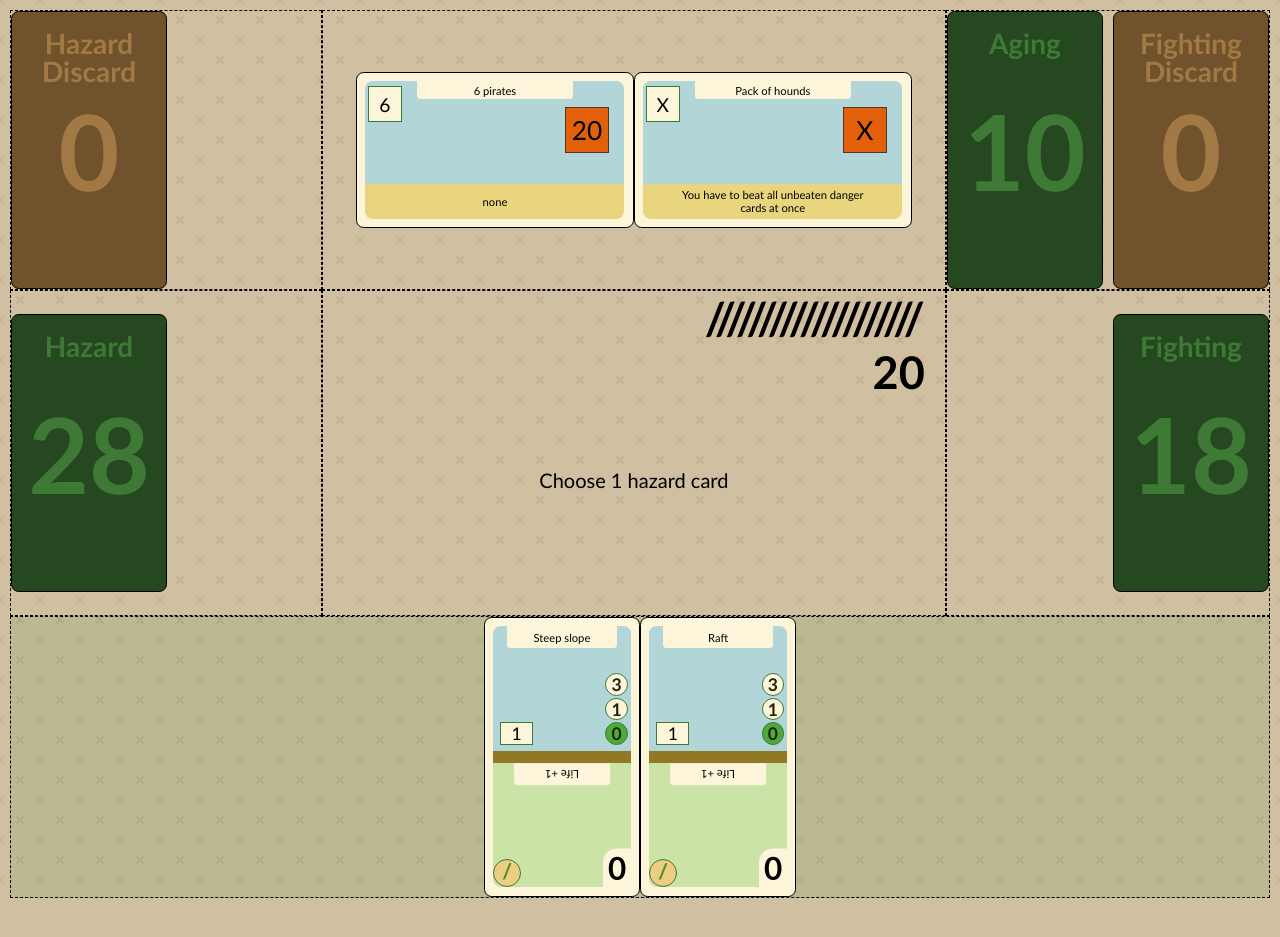
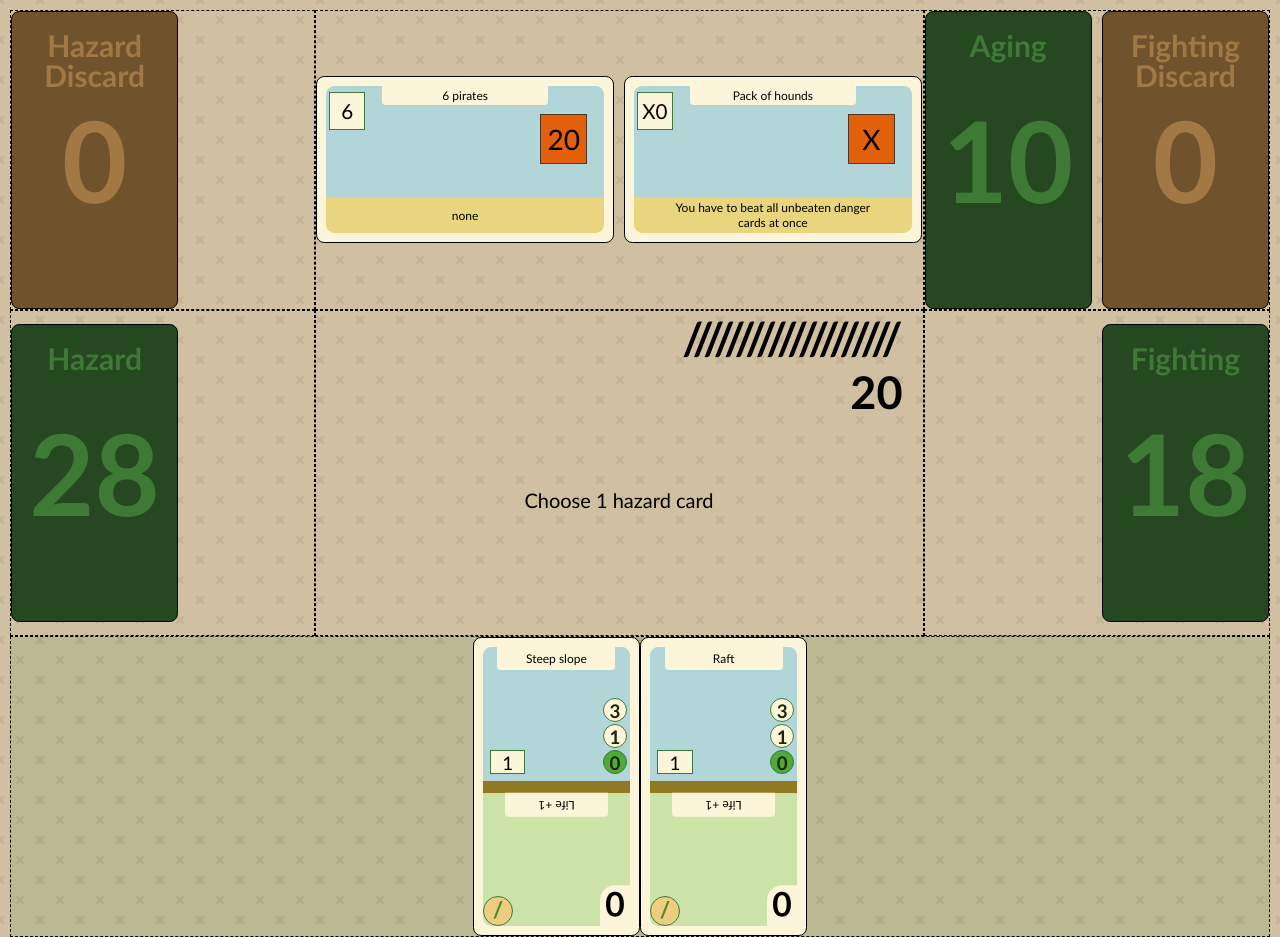
Before and after one commit to uquele/friday-card-game, a plain HTML site: page friday.html in a window 1280 px wide. Both pictures are taken after a click on the button "Start game". Before the commit the page ends 898 px from the top, so only its background shows below. Drawn offline with Linux system fonts and the light colour scheme.

Commit message:
bug fixes

```diff
--- a/css/field.css
+++ b/css/field.css
@@ -36,6 +36,7 @@ html {
   grid-area: pirates;
   display: flex;
   justify-content: center;
+  gap: 10px;
 }
 
 #grid-deck-hazard {
--- a/css/friday-card-v2.css
+++ b/css/friday-card-v2.css
@@ -7,7 +7,7 @@ img {
 }
 
 :root {
-  --card-scale: 0.7;
+  --card-scale: 0.75;
   --card-width: calc(223px * var(--card-scale));
   --card-height: calc(var(--card-width) * 1.78);
   --card-height-half: calc(var(--card-height) / 2);
--- a/game.js
+++ b/game.js
@@ -174,7 +174,7 @@ const UI = {
     $('#end-fight').innerText = `End fight (${fight.powerDifference})`
     fight.powerDifference >= 0
       ? $('#end-fight').classList.add('fight-won')
-      : $('#end-fight').classList.remove('fight-won')
+      : $('#end-fight').classList.add('fight-won')
   },
 
   updateNextFightButtonText() {
@@ -184,7 +184,7 @@ const UI = {
   updateLives() {
     const slashes = game.lives >= 0 ? '/'.repeat(game.lives) : ''
     $('#lives').innerText = `${slashes}\n${game.lives}`;
-    if (game.lives <= 0) $('#game-over').innerText = 'ROBINSON DIED - NO HEALTH LEFT'
+    if (game.lives < 0) $('#game-over').innerText = 'ROBINSON DIED DUE TO LOW HEALTH'
   },
 
   // events
@@ -348,6 +348,7 @@ function chooseAHazard() {
     }
     if (deckPirates.length === 0) {
       $('#game-over').innerText = 'ROBINSON SURVIVED! WELL DONE'
+      $('#help').innerText = ''
       UI.drawDecks()
       UI.removeAllEvents()
       return
@@ -388,7 +389,7 @@ function chooseAHazard() {
 function chooseAPirate() {
   deckCenter.addCards(deckPirates.removeAllCards())
 
-  $('#help').innerText = `Choose which pirate you would like to fight first`
+  $('#help').innerText = `Choose which pirate ship you would like to fight first`
   UI.drawDecks()
   UI.removeAllEvents()
   deckCenter.cards.forEach(card => UI.addCardEvent(card, pirateChosenClick))
--- a/js/html-components/deckHTML.js
+++ b/js/html-components/deckHTML.js
@@ -42,13 +42,13 @@ function cardHazardHTML({ card, phaseInFight, ignoredMaxPowerCards, isStop }) {
 </div>`
 }
 
-function cardPirateHTML({ card }) {
+function cardPirateHTML({ card, isStop }) {
   return `
     <div class="card-pirate" id="card${card.id}">
       <div class="inner">
         <div class="inner-top">
           <div class="card-name">${card.name}</div>
-          <div class="free-draw">${card.draw}</div>
+          <div class="free-draw ${isStop ? 'crossed' : ''}">${card.draw + card.additionalDraw}</div>
           <div class="danger">${card.power}</div>
         </div>
         <div class="inner-bottom">
@@ -67,7 +67,7 @@ function cardHTML({ card, phaseInFight, ignoredMaxPowerCards, isStop }) {
     case 'hazard':
       return cardHazardHTML({ card, phaseInFight, ignoredMaxPowerCards, isStop })
     case 'pirates':
-      return cardPirateHTML({ card })
+      return cardPirateHTML({ card, isStop })
     default:
       throw new TypeError(`Card type ${card.type} not found`)
   }
```
